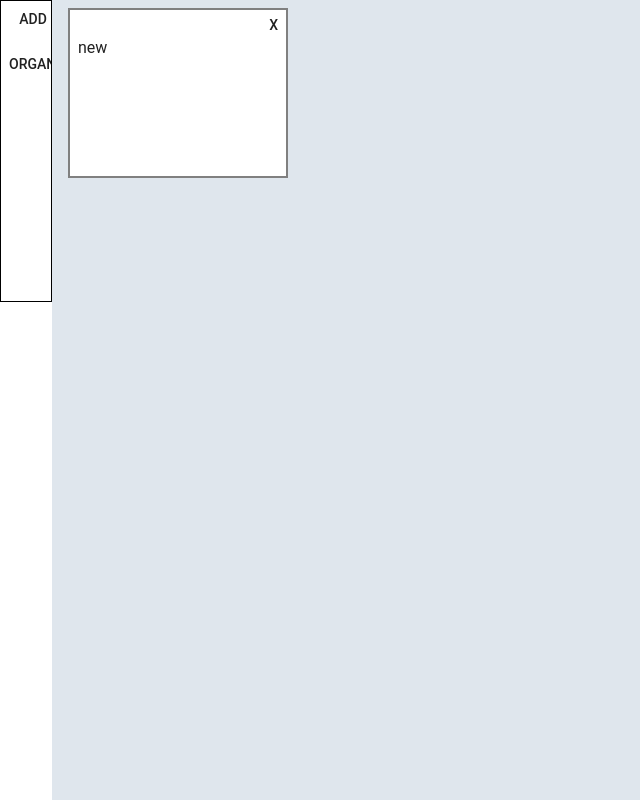
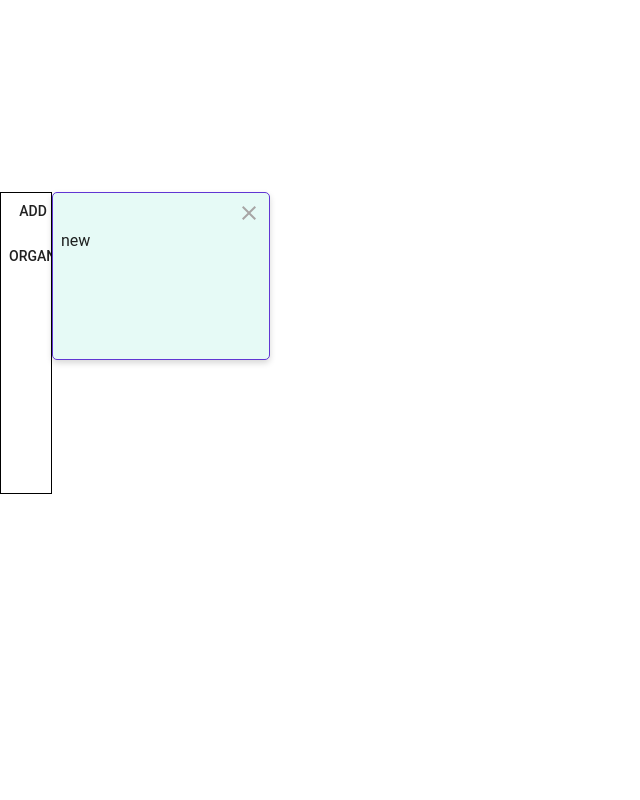
Before and after one commit to ThisisHubert/brainclub, a React (Create React App) app in the folder web/: page / in a window 1280 px wide. Both pictures are taken after a click on the button "ADD". Shown: the top 800 px of the page, without its empty margins (0-640 px from the left). Built offline with nearby package versions, Linux system fonts and the light colour scheme.

Commit message:
Update post card style

```diff
--- a/web/src/components/Board.tsx
+++ b/web/src/components/Board.tsx
@@ -5,6 +5,7 @@ import update from 'immutability-helper'
 import { DraggableBox } from './DraggableBox'
 import { PostCard } from './PostCard'
 import { PostContext } from 'providers/PostProviders'
+import { ClusterBox } from './ClusterBox'
 
 interface DragItem {
   id: string
@@ -17,11 +18,10 @@ const styles: React.CSSProperties = {
   width: '100vw',
   height: '100vh',
   position: 'relative',
-  backgroundColor: '#DFE6ED'
 }
 
 function Board(): ReactElement {
-  const { postMap, setPostMap } = useContext(PostContext)
+  const { postMap, setPostMap, clusterMap } = useContext(PostContext)
 
   const [, drop] = useDrop({
     accept: ItemTypes.BOX,
@@ -57,6 +57,10 @@ function Board(): ReactElement {
           </DraggableBox>
         )
       })}
+      {Object.keys(clusterMap).map((key) => {
+        const { title } = clusterMap[key]
+        return <ClusterBox key={key} id={key} title={title} />
+      })}
     </div>
   )
 }
--- /dev/null
+++ b/web/src/components/ClusterBox.tsx
@@ -0,0 +1,31 @@
+import { Box, makeStyles, Typography } from '@material-ui/core'
+import { CLUSTER_SIZE } from 'const'
+import React, { ReactElement } from 'react'
+
+interface StyleProps {
+  backgroundColor: string
+}
+
+const useStyles = makeStyles({
+  root: {
+    height: CLUSTER_SIZE.height,
+    cursor: 'move',
+    border: '1px dashed #9EADBA',
+  },
+})
+
+export interface BoxProps {
+  id: string
+  title: string
+}
+
+export function ClusterBox({ title, id }: BoxProps): ReactElement {
+  const classes = useStyles()
+  return (
+    <Box className={classes.root} mx={3} mb={0.5}>
+      <Box ml={2} mt={1}>
+        <Typography variant='h3'>{title}</Typography>
+      </Box>
+    </Box>
+  )
+}
--- a/web/src/components/DraggableBox.tsx
+++ b/web/src/components/DraggableBox.tsx
@@ -4,7 +4,6 @@ import { ItemTypes } from 'model/ItemTypes'
 
 const style: React.CSSProperties = {
   position: 'absolute',
-  padding: '0.5rem 1rem',
   cursor: 'move',
 }
 
--- /dev/null
+++ b/web/src/components/Header.tsx
@@ -0,0 +1,33 @@
+import { Box, Button, makeStyles, TextField } from '@material-ui/core'
+import { Close } from '@material-ui/icons'
+import { POST_CARD_SIZE } from 'const'
+import { PostContext } from 'providers/PostProviders'
+import React, { ReactElement, useContext } from 'react'
+
+interface StyleProps {
+  backgroundColor: string
+}
+
+const useStyles = makeStyles({
+  root: {
+    width: POST_CARD_SIZE.width,
+    height: POST_CARD_SIZE.height,
+    cursor: 'move',
+    padding: '8px',
+    boxShadow: '0 3px 6px 0 rgba(0, 0, 0, 0.16)',
+    border: 'solid 1px #6036d3',
+    backgroundColor: '#e6faf6',
+    borderRadius: 5,
+  },
+  button: {
+    minWidth: 0,
+    padding: 0,
+    lineHeight: 1,
+  },
+})
+
+export function Header(): ReactElement {
+  return (
+    <Box height={64} padding={8} />
+  )
+}
--- a/web/src/components/PostCard.tsx
+++ b/web/src/components/PostCard.tsx
@@ -1,4 +1,5 @@
 import { Box, Button, makeStyles, TextField } from '@material-ui/core'
+import { Close } from '@material-ui/icons'
 import { POST_CARD_SIZE } from 'const'
 import { PostContext } from 'providers/PostProviders'
 import React, { ReactElement, useContext } from 'react'
@@ -12,14 +13,16 @@ const useStyles = makeStyles({
     width: POST_CARD_SIZE.width,
     height: POST_CARD_SIZE.height,
     cursor: 'move',
-    border: '2px solid gray',
     padding: '8px',
-    backgroundColor: 'white',
+    boxShadow: '0 3px 6px 0 rgba(0, 0, 0, 0.16)',
+    border: 'solid 1px #6036d3',
+    backgroundColor: '#e6faf6',
+    borderRadius: 5,
   },
   button: {
     minWidth: 0,
     padding: 0,
-    lineHeight: 1
+    lineHeight: 1,
   },
 })
 
@@ -35,7 +38,9 @@ export function PostCard({ title, id }: BoxProps): ReactElement {
     <Box className={classes.root}>
       <Box display='flex' flexDirection='row-reverse' flexGrow={1}>
         <Button className={classes.button} onClick={() => deletePost(id)}>
-          x
+          <Close
+            htmlColor='#a8a5a5'
+          />
         </Button>
       </Box>
       <TextField
--- a/web/src/const.ts
+++ b/web/src/const.ts
@@ -1,9 +1,11 @@
 export const POST_CARD_SIZE = {
   width: 200,
   height: 150,
-  widthWithPadding: 250,
+  leftPadding: 56,
+  gapPadding: 32,
+  topPadding: 60
 }
 
 export const CLUSTER_SIZE = {
-  height: 150
+  height: 250
 }
--- a/web/src/pages/Home.tsx
+++ b/web/src/pages/Home.tsx
@@ -6,11 +6,13 @@ import ToolBar from 'components/ToolBar'
 import { Box } from '@material-ui/core'
 import PostProvider from 'providers/PostProviders'
 import Suggestions from 'components/Suggestions'
+import { Header } from 'components/Header'
 
 function Home(): ReactElement {
   return (
     <DndProvider backend={HTML5Backend}>
       <PostProvider>
+        <Header />
         <Box display='flex' flexDirection='row'>
           <ToolBar />
           <Board />
--- a/web/src/providers/PostProviders.tsx
+++ b/web/src/providers/PostProviders.tsx
@@ -1,5 +1,5 @@
 import { CLUSTER_SIZE, POST_CARD_SIZE } from 'const'
-import _ from 'lodash'
+import _, { uniqueId } from 'lodash'
 import React, {
   createContext,
   ReactElement,
@@ -19,6 +19,17 @@ export interface PostMap {
   [key: string]: Post
 }
 
+export interface ClusterBoxType {
+  id: string
+  top: number
+  left: number
+  title: string
+}
+
+export interface ClusterBoxMap {
+  [key: string]: ClusterBoxType
+}
+
 interface PostContextType {
   postMap: PostMap
   setPostMap: (postMap: PostMap) => void
@@ -26,6 +37,7 @@ interface PostContextType {
   updatePost: (id: string, text: string) => void
   organizePosts: () => void
   deletePost: (id: string) => void
+  clusterMap: ClusterBoxMap
 }
 
 export const PostContext = createContext<PostContextType>(undefined as never)
@@ -58,26 +70,41 @@ function requestOrganizeMock(posts: Post[]): Cluster[] {
 
 function PostProvider(props: Props): ReactElement {
   const [postMap, setPostMap] = useState<PostMap>({})
+  const [clusterMap, setClusterMap] = useState<ClusterBoxMap>({})
 
   const organizePosts = useCallback(() => {
     // Send all the posts to server
     const posts = _.values(postMap)
     const clusters = requestOrganizeMock(posts)
     clusters.forEach((cluster, index) => {
-      const yPos = (CLUSTER_SIZE.height + ((index !== 0) ? 32 : 0 )) * index
+      // const yPos = (CLUSTER_SIZE.height + (index !== 0 ? 32 : 0)) * index
+      const yPos = (CLUSTER_SIZE.height) * index
       cluster.postIds.forEach((postId, index) => {
         if (!postMap[postId]) {
           return
         }
-        postMap[postId].top = yPos
-        postMap[postId].left = ((POST_CARD_SIZE.width + ((index !== 0) ? 50 : 0 )) * index)
+        postMap[postId].top = yPos + POST_CARD_SIZE.topPadding
+        postMap[postId].left =
+          (POST_CARD_SIZE.width + POST_CARD_SIZE.gapPadding) * index + POST_CARD_SIZE.leftPadding
       })
     })
-
+    setClusterMap((prev) =>
+      _.keyBy(
+        clusters.map((cluster, index) => ({
+          id: cluster.name,
+          title: cluster.name,
+          top: (CLUSTER_SIZE.height) * index + 32,
+          left: 0,
+        })),
+        'id'
+      )
+    )
     setPostMap((prev) => ({
       ...postMap,
     }))
   }, [postMap])
+
+  console.log(postMap)
 
   return (
     <PostContext.Provider
@@ -98,7 +125,8 @@ function PostProvider(props: Props): ReactElement {
             },
           })),
         organizePosts,
-        deletePost: (id) => setPostMap(prev => _.omit(prev, id))
+        deletePost: (id) => setPostMap((prev) => _.omit(prev, id)),
+        clusterMap,
       }}
     >
       {props.children}
```
